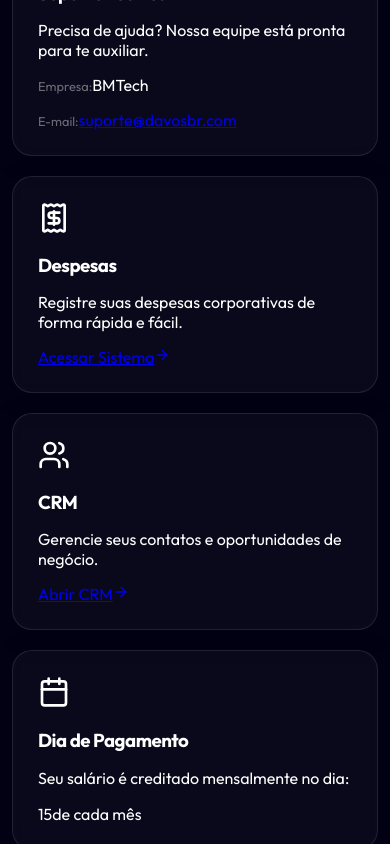
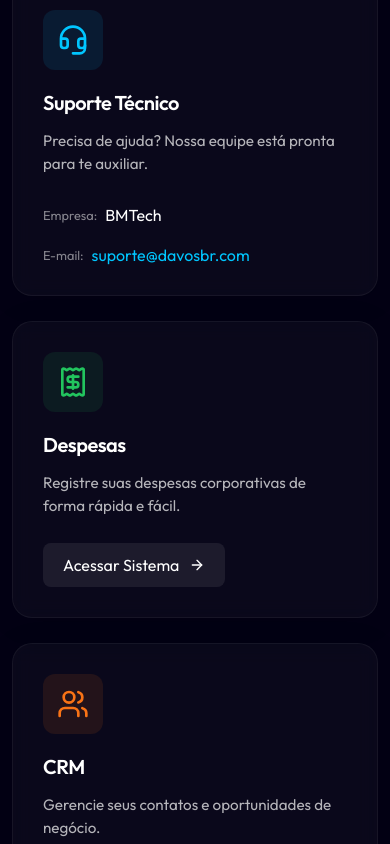
Before and after one commit to astoraoliveira-alt/onboarding, a React (Vite) app: page / in a window 390 px wide. Shown: the part 8300-9144 px from the top of the page. Built offline with nearby package versions, Linux system fonts and the light colour scheme.

Commit message:
fix(css): Restaurado e atualizado estilos da seção Ferramentas e Suporte

```diff
--- a/src/components/ToolsAndSupport.css
+++ b/src/components/ToolsAndSupport.css
@@ -1,84 +1,156 @@
+/* ToolsAndSupport.css */
+
+.tools-support-section {
+    padding: 60px 0;
+}
+
 .tools-grid {
     display: grid;
-    grid-template-columns: repeat(auto-fit, minmax(240px, 1fr));
-    gap: 20px;
+    grid-template-columns: repeat(auto-fit, minmax(280px, 1fr));
+    gap: 25px;
+    margin-top: 40px;
 }
 
 .tool-card {
-    padding: 25px;
+    padding: 30px;
     display: flex;
     flex-direction: column;
-    justify-content: space-between;
     gap: 15px;
-    text-decoration: none;
-    color: var(--text-main);
-    transition: transform 0.2s, background 0.2s;
-    min-height: 200px;
+    position: relative;
+    overflow: hidden;
+    transition: all 0.3s ease;
+    border: 1px solid rgba(255, 255, 255, 0.05);
 }
 
 .tool-card:hover {
     transform: translateY(-5px);
-    background: rgba(255, 255, 255, 0.06);
+    border-color: rgba(255, 255, 255, 0.2);
+    box-shadow: 0 10px 40px rgba(0, 0, 0, 0.3);
 }
 
-.card-top {
+.tool-card.highlight {
+    background: linear-gradient(135deg, rgba(255, 255, 255, 0.05) 0%, rgba(112, 0, 255, 0.1) 100%);
+    border-color: rgba(112, 0, 255, 0.2);
+}
+
+.tool-icon {
+    width: 60px;
+    height: 60px;
+    border-radius: 12px;
     display: flex;
     align-items: center;
-    gap: 15px;
+    justify-content: center;
+    margin-bottom: 5px;
 }
 
-.icon-main {
-    color: var(--secondary);
+.tool-icon.support {
+    background: rgba(0, 198, 255, 0.1);
+    color: #00c6ff;
 }
 
-.crm-icon {
-    font-weight: 900;
-    color: var(--primary);
-    border: 2px solid var(--primary);
-    padding: 2px 6px;
-    border-radius: 6px;
-    font-size: 0.8rem;
+.tool-icon.expense {
+    background: rgba(34, 197, 94, 0.1);
+    color: #22c55e;
 }
 
-.fake-btn {
-    margin-top: auto;
+.tool-icon.crm {
+    background: rgba(249, 115, 22, 0.1);
+    color: #f97316;
+}
+
+.tool-icon.payment {
+    background: rgba(112, 0, 255, 0.1);
+    color: #7000ff;
+}
+
+.tool-card h3 {
+    font-size: 1.25rem;
+    font-weight: 600;
+    color: #fff;
+    margin: 0;
+}
+
+.tool-card p {
+    color: rgba(255, 255, 255, 0.7);
+    font-size: 0.95rem;
+    line-height: 1.5;
+    margin-bottom: 10px;
+}
+
+/* Tool Info (Support) */
+.tool-info {
     display: flex;
     align-items: center;
     gap: 8px;
     font-size: 0.9rem;
-    font-weight: 600;
-    color: var(--secondary);
+    margin-top: 5px;
 }
 
-.contact-box {
-    background: rgba(0, 0, 0, 0.3);
-    padding: 15px;
-    border-radius: 8px;
-    display: flex;
-    flex-direction: column;
-    gap: 5px;
-    font-size: 0.9rem;
+.tool-info .label {
+    color: rgba(255, 255, 255, 0.5);
 }
 
-.payment-info {
-    display: flex;
-    flex-direction: column;
-    align-items: center;
-    justify-content: center;
-    flex: 1;
+.tool-info .value {
+    color: #fff;
+    font-weight: 500;
 }
 
-.big-day {
-    font-size: 4rem;
-    font-weight: 700;
-    line-height: 1;
-    background: linear-gradient(to bottom, #fff, #999);
-    -webkit-background-clip: text;
-    background-clip: text;
-    -webkit-text-fill-color: transparent;
+.tool-info .value.link {
+    color: #00c6ff;
+    text-decoration: none;
 }
 
-.payment-card .desc {
-    color: var(--text-muted);
-    font-size: 0.9rem;
+.tool-info .value.link:hover {
+    text-decoration: underline;
 }
+
+/* Button */
+.tool-btn {
+    margin-top: auto;
+    display: flex;
+    align-items: center;
+    gap: 10px;
+    padding: 12px 20px;
+    background: rgba(255, 255, 255, 0.08);
+    border-radius: 8px;
+    color: #fff;
+    text-decoration: none;
+    font-weight: 500;
+    transition: all 0.2s ease;
+    width: fit-content;
+}
+
+.tool-btn:hover {
+    background: rgba(255, 255, 255, 0.15);
+    transform: translateX(5px);
+}
+
+/* Payment Day Special Styling */
+.payment-day {
+    display: flex;
+    align-items: baseline;
+    gap: 8px;
+    margin-top: 10px;
+}
+
+.day-number {
+    font-size: 3.5rem;
+    font-weight: 800;
+    line-height: 1;
+    background: linear-gradient(135deg, #7000ff, #00c6ff);
+    -webkit-background-clip: text;
+    -webkit-text-fill-color: transparent;
+    background-clip: text;
+}
+
+.day-label {
+    font-size: 1rem;
+    color: rgba(255, 255, 255, 0.6);
+    font-weight: 500;
+}
+
+@media (max-width: 768px) {
+    .tools-grid {
+        grid-template-columns: 1fr;
+    }
+}
```
